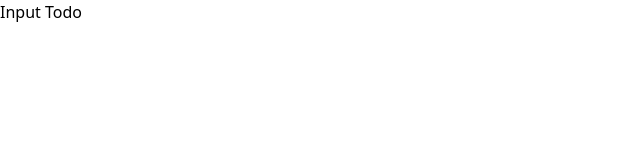
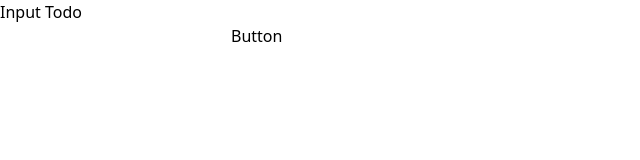
Before and after one commit to irvingvjuarez/pern-todo, a React (Vite) app in the folder client/: page / in a window 1280 px wide. Shown: the top 160 px of the page, without its empty margins (0-640 px from the left). Built offline with nearby package versions, Linux system fonts and the light colour scheme.

Commit message:
Basic components structure created

```diff
--- a/client/src/App.tsx
+++ b/client/src/App.tsx
@@ -1,11 +1,21 @@
 import { PageContainer } from './containers/PageContainer'
+import { InlineForm } from './components/InlineForm'
 import './App.css'
+import { InputBox } from './components/InputBox'
+import { Button } from './components/Button'
 
 function App() {
   return (
     <div className="App">
 			<PageContainer>
-				<h2 className='text-2xl font-medium tracking-wider'>Input Todo</h2>
+				<h2 className='text-2xl font-medium tracking-wider'>
+					Input Todo
+				</h2>
+
+				<InlineForm>
+					<InputBox />
+					<Button />
+				</InlineForm>
 			</PageContainer>
     </div>
   )
--- /dev/null
+++ b/client/src/components/Button.tsx
@@ -0,0 +1,5 @@
+export const Button = () => {
+	return(
+		<button>Button</button>
+	)
+}
--- /dev/null
+++ b/client/src/components/InlineForm.tsx
@@ -0,0 +1,13 @@
+interface InlineFormProps {
+	children: JSX.Element | Array<JSX.Element>
+}
+
+export const InlineForm: React.FC<InlineFormProps> = ({ children }) => {
+	return(
+		<form>
+			<>
+				{children}
+			</>
+		</form>
+	)
+}
--- /dev/null
+++ b/client/src/components/InputBox.tsx
@@ -0,0 +1,5 @@
+export const InputBox = () => {
+	return(
+		<input type="text" />
+	)
+}
--- a/client/src/containers/PageContainer.tsx
+++ b/client/src/containers/PageContainer.tsx
@@ -1,11 +1,13 @@
 interface PageContainerProps {
-	children: JSX.Element
+	children: JSX.Element | Array<JSX.Element>
 }
 
 export const PageContainer: React.FC<PageContainerProps> = ({ children }) => {
 	return(
 		<section className="w-full max-w-[1200px] my-0 mx-auto text-center">
-			{children}
+			<>
+				{children}
+			</>
 		</section>
 	)
 }
```
